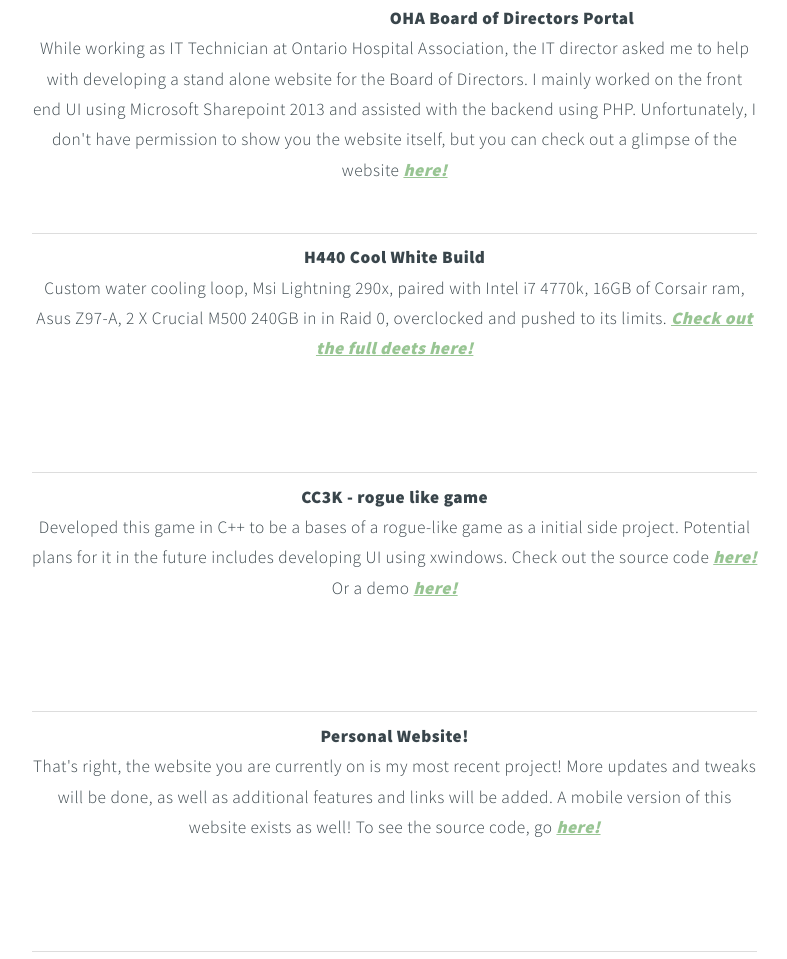
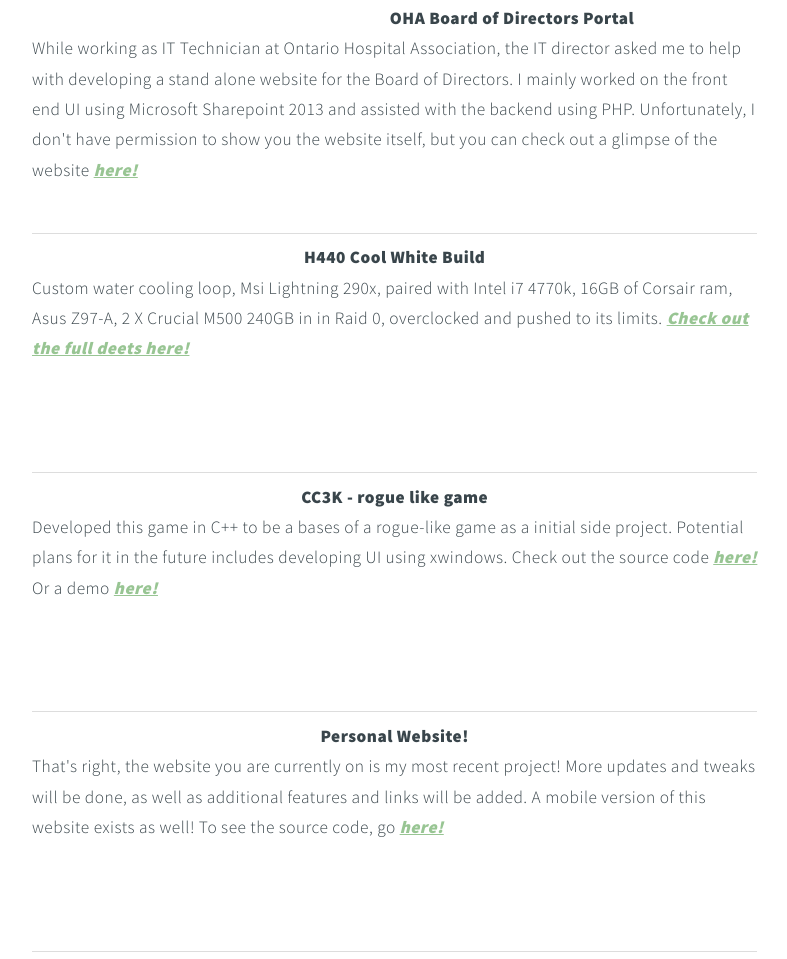
Before and after one commit to avawei/avawei.github.io, a plain HTML site: page whatido.html in a window 1280 px wide. Shown: the part 323-1282 px from the top of the page, 128-915 px from the left. Drawn offline with Linux system fonts and the light colour scheme.

Commit message:
align text to the left

```diff
--- a/whatido.html
+++ b/whatido.html
@@ -50,19 +50,19 @@
 					<section class="wrapper style5">
 							<div class="inner">
 								<h3>OHA Board of Directors Portal</h3>
-									<p><span class="image right"><img src="images/project2.jpg" alt="" style="width: 200px; height: 200px;" /></span> While working as IT Technician at Ontario Hospital Association, the IT director asked me to help with developing a stand alone website for the Board of Directors. I mainly worked on the front end UI using Microsoft Sharepoint 2013 and assisted with the backend using PHP. Unfortunately, I don't have permission to show you the website itself, but you can check out a glimpse of the website <strong><i><a href="https://docs.google.com/document/d/1AE4iysA5dNEft1jaC0nt8kZtxmT3os7a2hCv0u0TG7s/edit?usp=sharing">here!</a></i></strong> <br /> <br /> </p>
+									<p style="text-align:left"><span class="image right"><img src="images/project2.jpg" alt="" style="width: 200px; height: 200px;" /></span> While working as IT Technician at Ontario Hospital Association, the IT director asked me to help with developing a stand alone website for the Board of Directors. I mainly worked on the front end UI using Microsoft Sharepoint 2013 and assisted with the backend using PHP. Unfortunately, I don't have permission to show you the website itself, but you can check out a glimpse of the website <strong><i><a href="https://docs.google.com/document/d/1AE4iysA5dNEft1jaC0nt8kZtxmT3os7a2hCv0u0TG7s/edit?usp=sharing">here!</a></i></strong> <br /> <br /> </p>
 
 									<hr />
 								<h3>H440 Cool White Build</h3>
-									<p><span class="image right"><img src="images/project1.jpg" alt="" style="width: 200px; height: 200px;"/></span> Custom water cooling loop, Msi Lightning 290x, paired with Intel i7 4770k, 16GB of Corsair ram, Asus Z97-A, 2 X Crucial M500 240GB in in Raid 0, overclocked and pushed to its limits. <strong><i><a href="https://ca.pcpartpicker.com/b/36FdnQ">Check out the full deets here!</a></i></strong> <br /> <br /> <br /> <br /> </p>
+									<p style="text-align:left"><span class="image right"><img src="images/project1.jpg" alt="" style="width: 200px; height: 200px;"/></span> Custom water cooling loop, Msi Lightning 290x, paired with Intel i7 4770k, 16GB of Corsair ram, Asus Z97-A, 2 X Crucial M500 240GB in in Raid 0, overclocked and pushed to its limits. <strong><i><a href="https://ca.pcpartpicker.com/b/36FdnQ">Check out the full deets here!</a></i></strong> <br /> <br /> <br /> <br /> </p>
 
 									<hr />
 								<h3>CC3K - rogue like game</h3>
-									<p><span class="image right"><img src="images/project4.png" alt="" style="width: 200px; height: 200px;"/></span> Developed this game in C++ to be a bases of a rogue-like game as a initial side project. Potential plans for it in the future includes developing UI using xwindows. Check out the source code <strong><i><a href="https://github.com/kaito1410/cc3k-rogue-like-game">here!</a></i></strong> Or a demo <strong><i><a href="https://www.youtube.com/watch?v=_NeXXDCffqw">here!</a></i></strong> <br /> <br /> <br /> <br /> </p>
+									<p style="text-align:left"><span class="image right"><img src="images/project4.png" alt="" style="width: 200px; height: 200px;"/></span> Developed this game in C++ to be a bases of a rogue-like game as a initial side project. Potential plans for it in the future includes developing UI using xwindows. Check out the source code <strong><i><a href="https://github.com/kaito1410/cc3k-rogue-like-game">here!</a></i></strong> Or a demo <strong><i><a href="https://www.youtube.com/watch?v=_NeXXDCffqw">here!</a></i></strong> <br /> <br /> <br /> <br /> </p>
 
 									<hr />
 								<h3>Personal Website!</h3>
-									<p><span class="image right"><img src="images/project5.jpg" alt="" style="width: 200px; height: 200px;"/></span> That's right, the website you are currently on is my most recent project! More updates and tweaks will be done, as well as additional features and links will be added. A mobile version of this website exists as well! To see the source code, go <strong><i><a href="https://github.com/kaito1410/kaito1410.github.io">here!</a></i></strong> <br /> <br /> <br /> <br /> </p>
+									<p style="text-align:left"><span class="image right"><img src="images/project5.jpg" alt="" style="width: 200px; height: 200px;"/></span> That's right, the website you are currently on is my most recent project! More updates and tweaks will be done, as well as additional features and links will be added. A mobile version of this website exists as well! To see the source code, go <strong><i><a href="https://github.com/kaito1410/kaito1410.github.io">here!</a></i></strong> <br /> <br /> <br /> <br /> </p>
 
 									<hr />
 							</div>
```
